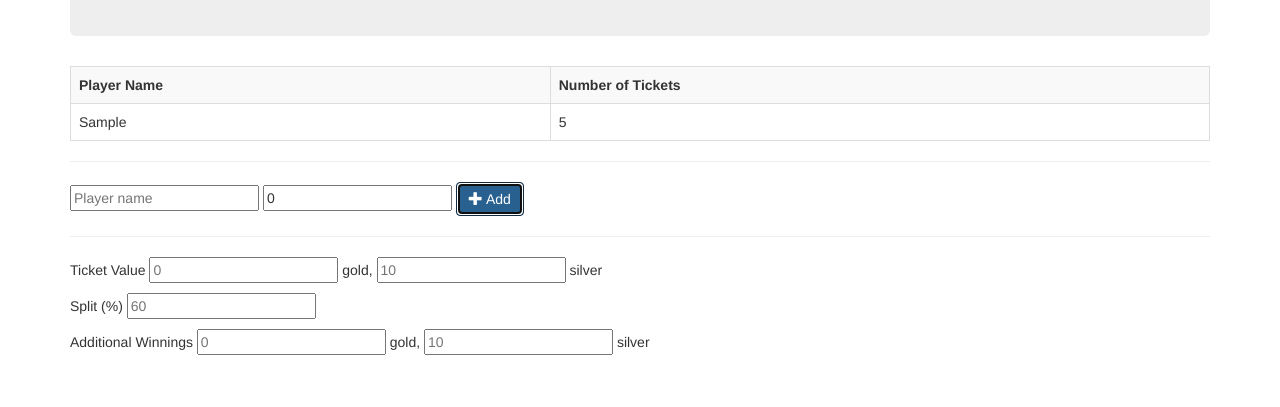
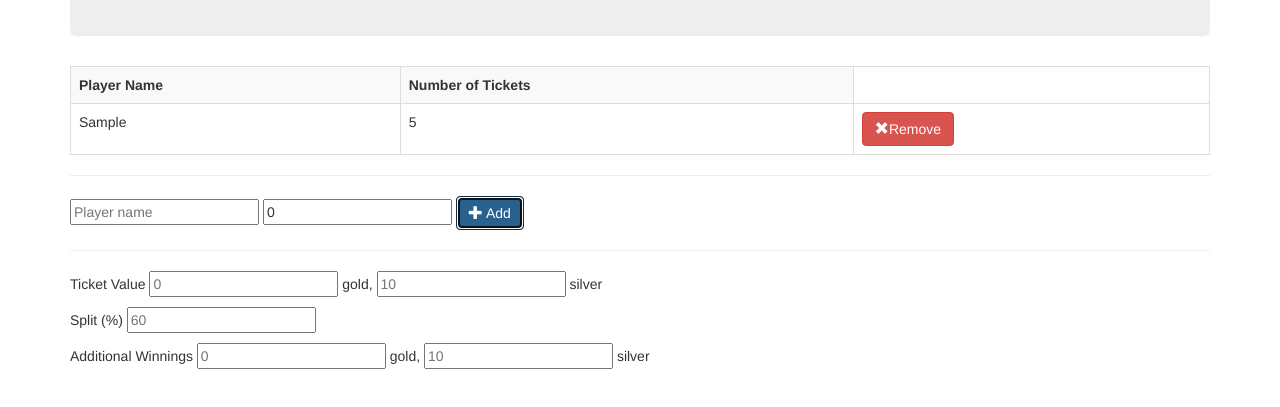
Before and after one commit to drusk/edge-lotto, a plain HTML site: page index.html in a window 1280 px wide. Both pictures are taken after typing "Sample", "5" into the empty fields and a click on the button "Add". Shown: the part 123-530 px from the top of the page. Drawn offline with Linux system fonts and the light colour scheme.

Commit message:
Added ability to remove players from the lotto.

```diff
--- a/edgelotto.js
+++ b/edgelotto.js
@@ -14,5 +14,10 @@ angular.module("EdgeLottoApp", [])
             lotto.playerName = "";
             lotto.numTickets = 0;
         };
+
+        lotto.removePlayer = function(player) {
+            var index = lotto.players.indexOf(player);
+            lotto.players.splice(index, 1);
+        };
     }
 );
--- a/index.html
+++ b/index.html
@@ -26,6 +26,12 @@
                     <tr ng-repeat="player in lotto.players">
                         <td>{{player.name}}</td>
                         <td>{{player.numTickets}}</td>
+                        <td>
+                            <button type="submit" class="btn btn-danger"
+                                ng-click="lotto.removePlayer(player)">
+                                <span class="glyphicon glyphicon-remove"
+                                    aria-hidden="true"></span>Remove
+                            </button>
                     </tr>
                 </table>
 
```
